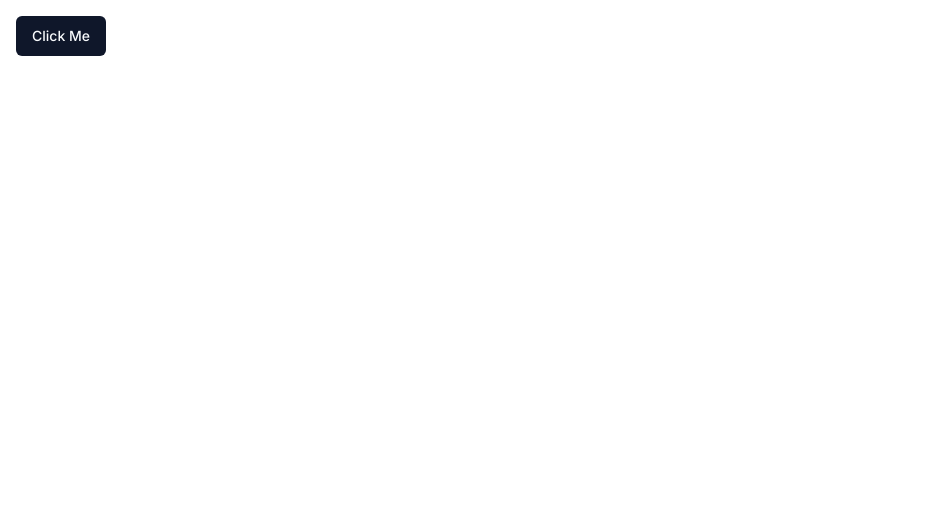
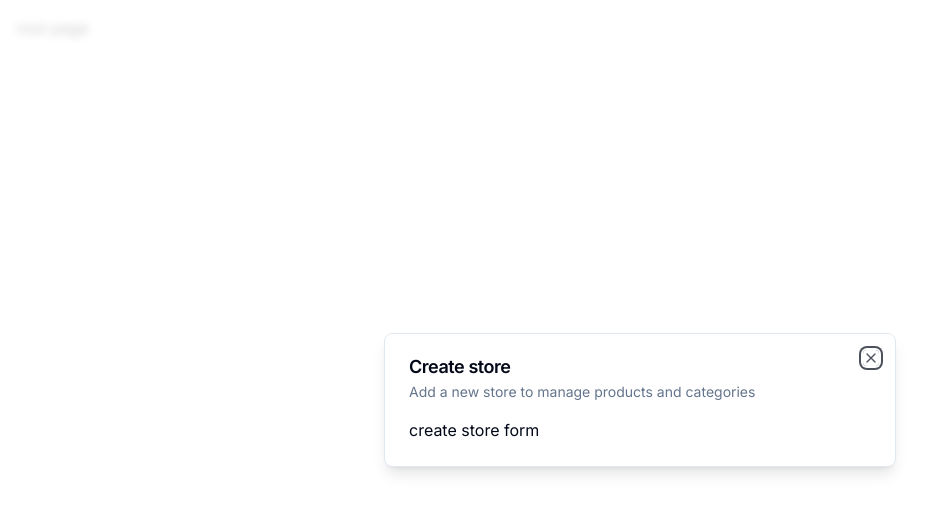
Before and after one commit to damilolajohn6/nextCommerce, a Next.js app in the folder next-commerce/: page / in a window 1280 px wide. Shown: the top 512 px of the page, without its empty margins (0-943 px from the left). Built offline with nearby package versions, Linux system fonts and the light colour scheme.

Commit message:
creating modals

```diff
--- a/next-commerce/app/(root)/page.tsx
+++ b/next-commerce/app/(root)/page.tsx
@@ -1,9 +1,27 @@
-import { Button } from "@/components/ui/button";
+"use client";
 
-export default function Home() {
+
+import { Modal } from "@/components/ui/modal";
+import { useStoreModal } from "@/hooks/use-store-modal";
+import { useEffect } from "react";
+
+const SetupPage = () => {
+
+  const onOpen = useStoreModal((state) => state.onOpen);
+  const isOpen = useStoreModal((state) => state.isOpen);
+
+  useEffect(() => {
+    if (!isOpen) {
+      onOpen();
+    }
+  }, [isOpen, onOpen]);
+
   return (
-    <div className="row p-4">
-      <Button>Click Me</Button>
+    <div className="p-4">
+      root page
     </div>
-    )
+
+  );
 }
+
+export default SetupPage;
--- a/next-commerce/app/layout.tsx
+++ b/next-commerce/app/layout.tsx
@@ -2,6 +2,7 @@
 import { Inter } from 'next/font/google'
 import './globals.css'
 import { ClerkProvider } from '@clerk/nextjs'
+import { ModalProvider } from '@/providers/modal-provider'
 
 const inter = Inter({ subsets: ['latin'] })
 
@@ -18,7 +19,10 @@
   return (
     <ClerkProvider>
       <html lang="en">
-        <body className={inter.className}>{children}</body>
+        <body className={inter.className}>
+          <ModalProvider />
+          {children}
+        </body>
       </html>
     </ClerkProvider>
   )
--- /dev/null
+++ b/next-commerce/components/modals/store-modal.tsx
@@ -0,0 +1,18 @@
+"use client";
+import { useStoreModal } from "@/hooks/use-store-modal";
+import { Modal } from "../ui/modal";
+
+export const StoreModal = () => {
+    const storeModal = useStoreModal();
+
+    return (
+        <Modal
+         title= "Create store"
+         description="Add a new store to manage products and categories"
+         isOpen={storeModal.isOpen}
+         onClose= {storeModal.onClose}
+         >
+            create store form
+        </Modal>
+    )
+}
--- /dev/null
+++ b/next-commerce/components/ui/dialog.tsx
@@ -0,0 +1,122 @@
+"use client"
+
+import * as React from "react"
+import * as DialogPrimitive from "@radix-ui/react-dialog"
+import { X } from "lucide-react"
+
+import { cn } from "@/lib/utils"
+
+const Dialog = DialogPrimitive.Root
+
+const DialogTrigger = DialogPrimitive.Trigger
+
+const DialogPortal = DialogPrimitive.Portal
+
+const DialogClose = DialogPrimitive.Close
+
+const DialogOverlay = React.forwardRef<
+  React.ElementRef<typeof DialogPrimitive.Overlay>,
+  React.ComponentPropsWithoutRef<typeof DialogPrimitive.Overlay>
+>(({ className, ...props }, ref) => (
+  <DialogPrimitive.Overlay
+    ref={ref}
+    className={cn(
+      "fixed inset-0 z-50 bg-background/80 backdrop-blur-sm data-[state=open]:animate-in data-[state=closed]:animate-out data-[state=closed]:fade-out-0 data-[state=open]:fade-in-0",
+      className
+    )}
+    {...props}
+  />
+))
+DialogOverlay.displayName = DialogPrimitive.Overlay.displayName
+
+const DialogContent = React.forwardRef<
+  React.ElementRef<typeof DialogPrimitive.Content>,
+  React.ComponentPropsWithoutRef<typeof DialogPrimitive.Content>
+>(({ className, children, ...props }, ref) => (
+  <DialogPortal>
+    <DialogOverlay />
+    <DialogPrimitive.Content
+      ref={ref}
+      className={cn(
+        "fixed left-[50%] top-[50%] z-50 grid w-full max-w-lg translate-x-[-50%] translate-y-[-50%] gap-4 border bg-background p-6 shadow-lg duration-200 data-[state=open]:animate-in data-[state=closed]:animate-out data-[state=closed]:fade-out-0 data-[state=open]:fade-in-0 data-[state=closed]:zoom-out-95 data-[state=open]:zoom-in-95 data-[state=closed]:slide-out-to-left-1/2 data-[state=closed]:slide-out-to-top-[48%] data-[state=open]:slide-in-from-left-1/2 data-[state=open]:slide-in-from-top-[48%] sm:rounded-lg",
+        className
+      )}
+      {...props}
+    >
+      {children}
+      <DialogPrimitive.Close className="absolute right-4 top-4 rounded-sm opacity-70 ring-offset-background transition-opacity hover:opacity-100 focus:outline-none focus:ring-2 focus:ring-ring focus:ring-offset-2 disabled:pointer-events-none data-[state=open]:bg-accent data-[state=open]:text-muted-foreground">
+        <X className="h-4 w-4" />
+        <span className="sr-only">Close</span>
+      </DialogPrimitive.Close>
+    </DialogPrimitive.Content>
+  </DialogPortal>
+))
+DialogContent.displayName = DialogPrimitive.Content.displayName
+
+const DialogHeader = ({
+  className,
+  ...props
+}: React.HTMLAttributes<HTMLDivElement>) => (
+  <div
+    className={cn(
+      "flex flex-col space-y-1.5 text-center sm:text-left",
+      className
+    )}
+    {...props}
+  />
+)
+DialogHeader.displayName = "DialogHeader"
+
+const DialogFooter = ({
+  className,
+  ...props
+}: React.HTMLAttributes<HTMLDivElement>) => (
+  <div
+    className={cn(
+      "flex flex-col-reverse sm:flex-row sm:justify-end sm:space-x-2",
+      className
+    )}
+    {...props}
+  />
+)
+DialogFooter.displayName = "DialogFooter"
+
+const DialogTitle = React.forwardRef<
+  React.ElementRef<typeof DialogPrimitive.Title>,
+  React.ComponentPropsWithoutRef<typeof DialogPrimitive.Title>
+>(({ className, ...props }, ref) => (
+  <DialogPrimitive.Title
+    ref={ref}
+    className={cn(
+      "text-lg font-semibold leading-none tracking-tight",
+      className
+    )}
+    {...props}
+  />
+))
+DialogTitle.displayName = DialogPrimitive.Title.displayName
+
+const DialogDescription = React.forwardRef<
+  React.ElementRef<typeof DialogPrimitive.Description>,
+  React.ComponentPropsWithoutRef<typeof DialogPrimitive.Description>
+>(({ className, ...props }, ref) => (
+  <DialogPrimitive.Description
+    ref={ref}
+    className={cn("text-sm text-muted-foreground", className)}
+    {...props}
+  />
+))
+DialogDescription.displayName = DialogPrimitive.Description.displayName
+
+export {
+  Dialog,
+  DialogPortal,
+  DialogOverlay,
+  DialogClose,
+  DialogTrigger,
+  DialogContent,
+  DialogHeader,
+  DialogFooter,
+  DialogTitle,
+  DialogDescription,
+}
--- /dev/null
+++ b/next-commerce/components/ui/input.tsx
@@ -0,0 +1,25 @@
+import * as React from "react"
+
+import { cn } from "@/lib/utils"
+
+export interface InputProps
+  extends React.InputHTMLAttributes<HTMLInputElement> {}
+
+const Input = React.forwardRef<HTMLInputElement, InputProps>(
+  ({ className, type, ...props }, ref) => {
+    return (
+      <input
+        type={type}
+        className={cn(
+          "flex h-10 w-full rounded-md border border-input bg-background px-3 py-2 text-sm ring-offset-background file:border-0 file:bg-transparent file:text-sm file:font-medium placeholder:text-muted-foreground focus-visible:outline-none focus-visible:ring-2 focus-visible:ring-ring focus-visible:ring-offset-2 disabled:cursor-not-allowed disabled:opacity-50",
+          className
+        )}
+        ref={ref}
+        {...props}
+      />
+    )
+  }
+)
+Input.displayName = "Input"
+
+export { Input }
--- /dev/null
+++ b/next-commerce/components/ui/modal.tsx
@@ -0,0 +1,39 @@
+"use client";
+
+import { Dialog, DialogContent, DialogDescription, DialogHeader, DialogTitle } from "./dialog";
+
+interface ModalProps {
+    title: string;
+    description: string;
+    isOpen: boolean;
+    onClose: () => void;
+    children?: React.ReactNode;
+}
+
+export const Modal: React.FC<ModalProps> = ({
+    title,
+    description,
+    isOpen,
+    onClose,
+    children
+}) => {
+    const onChange = (open: boolean) => {
+        if(!open) {
+            onClose();
+        }
+    };
+
+    return (
+        <Dialog open={isOpen} onOpenChange={onChange}>
+            <DialogContent>
+                <DialogHeader>
+                    <DialogTitle>{title}</DialogTitle>
+                    <DialogDescription>{description}</DialogDescription>
+                </DialogHeader>
+                <div>
+                    {children}
+                </div>
+            </DialogContent>
+        </Dialog>
+    )
+}
--- /dev/null
+++ b/next-commerce/hooks/use-store-modal.tsx
@@ -0,0 +1,13 @@
+ import {create} from "zustand";
+
+ interface useStoreModalStore {
+    isOpen: boolean
+    onOpen: ()=> void
+    onClose: ()=> void
+ };
+
+ export const useStoreModal = create<useStoreModalStore> ((set) => ({
+    isOpen: false,
+    onOpen: ()=> set({ isOpen: true}),
+    onClose: ()=> set({ isOpen: true}),
+ }));
--- a/next-commerce/package.json
+++ b/next-commerce/package.json
@@ -11,6 +11,7 @@
   "dependencies": {
     "@clerk/nextjs": "^4.27.5",
     "@hookform/resolvers": "^3.3.2",
+    "@radix-ui/react-dialog": "^1.0.5",
     "@radix-ui/react-label": "^2.0.2",
     "@radix-ui/react-menubar": "^1.0.4",
     "@radix-ui/react-navigation-menu": "^1.1.4",
@@ -24,7 +25,8 @@
     "react-hook-form": "^7.48.2",
     "tailwind-merge": "^2.1.0",
     "tailwindcss-animate": "^1.0.7",
-    "zod": "^3.22.4"
+    "zod": "^3.22.4",
+    "zustand": "^4.4.7"
   },
   "devDependencies": {
     "@types/node": "^20",
--- /dev/null
+++ b/next-commerce/providers/modal-provider.tsx
@@ -0,0 +1,22 @@
+"use client";
+
+import { StoreModal } from "@/components/modals/store-modal";
+import {useEffect, useState} from "react";
+
+export const ModalProvider = () => {
+    const [isMounted, setIsMounted] = useState(false);
+
+    useEffect(() => {
+        setIsMounted(true);
+    }, [])
+
+    if (!isMounted) {
+        return null;
+    }
+
+    return (
+        <>
+            <StoreModal />
+        </>
+    );
+}
```
Also changed, not shown: 1 other file (tests, documents, lock files or other folders).
